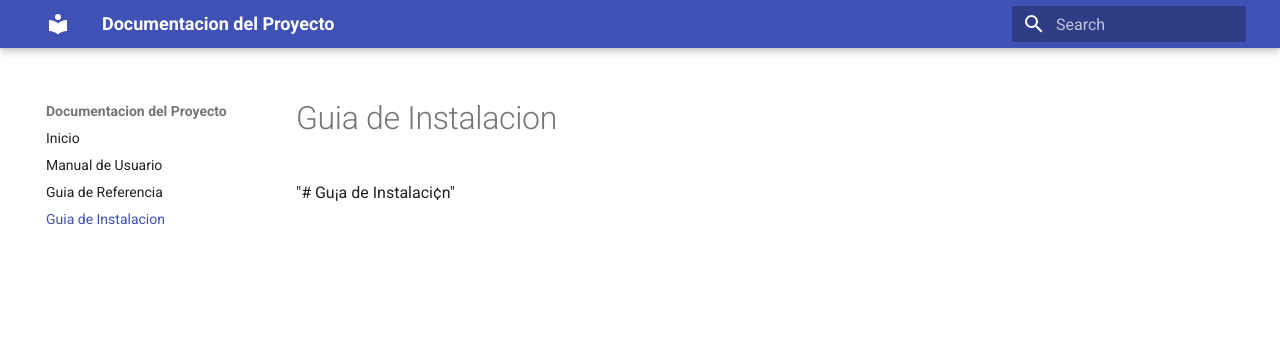
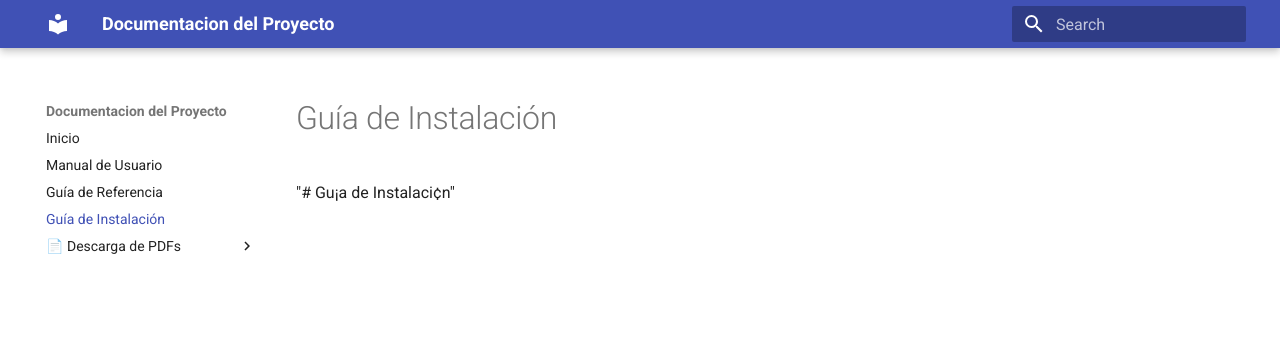
Before and after one commit to Geremias93/Documentacion_Proyecto, an MkDocs documentation site: the page built from docs/Guia_de_Instalacion.md, in a window 1280 px wide. Shown: the top 343 px of the page. Built offline with MkDocs 1.6.1 and Material for MkDocs 9.7.7, drawn with Linux system fonts in a browser that asks for light colours.

Commit message:
Actualizado mkdocs.yml para incluir PDFs en la navegación

```diff
--- a/mkdocs.yml
+++ b/mkdocs.yml
@@ -2,8 +2,11 @@ site_name: Documentacion del Proyecto
 nav:
   - Inicio: index.md
   - Manual de Usuario: Manual_de_Usuario.md
-  - Guia de Referencia: Guia_de_Referencia.md
-  - Guia de Instalacion: Guia_de_Instalacion.md
+  - Guía de Referencia: Guia_de_Referencia.md
+  - Guía de Instalación: Guia_de_Instalacion.md
+  - 📄 Descarga de PDFs:
+      - 📘 Manual de Usuario (PDF): Manual_de_Usuario.pdf
+      - 📕 Guía de Referencia (PDF): Guia_de_Referencia.pdf
+      - 📗 Guía de Instalación (PDF): Guia_de_Instalacion.pdf
 theme:
-  #name: 'readthedocs'
   name: 'material'
```
